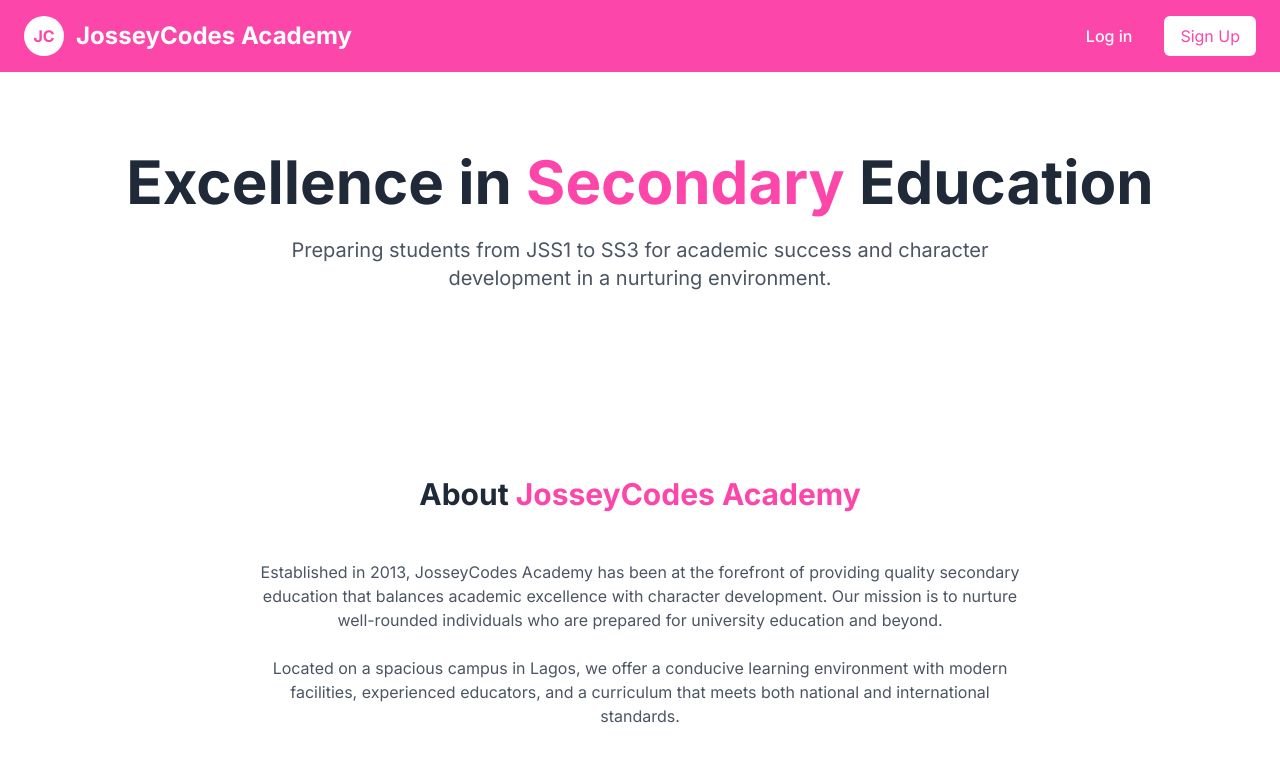
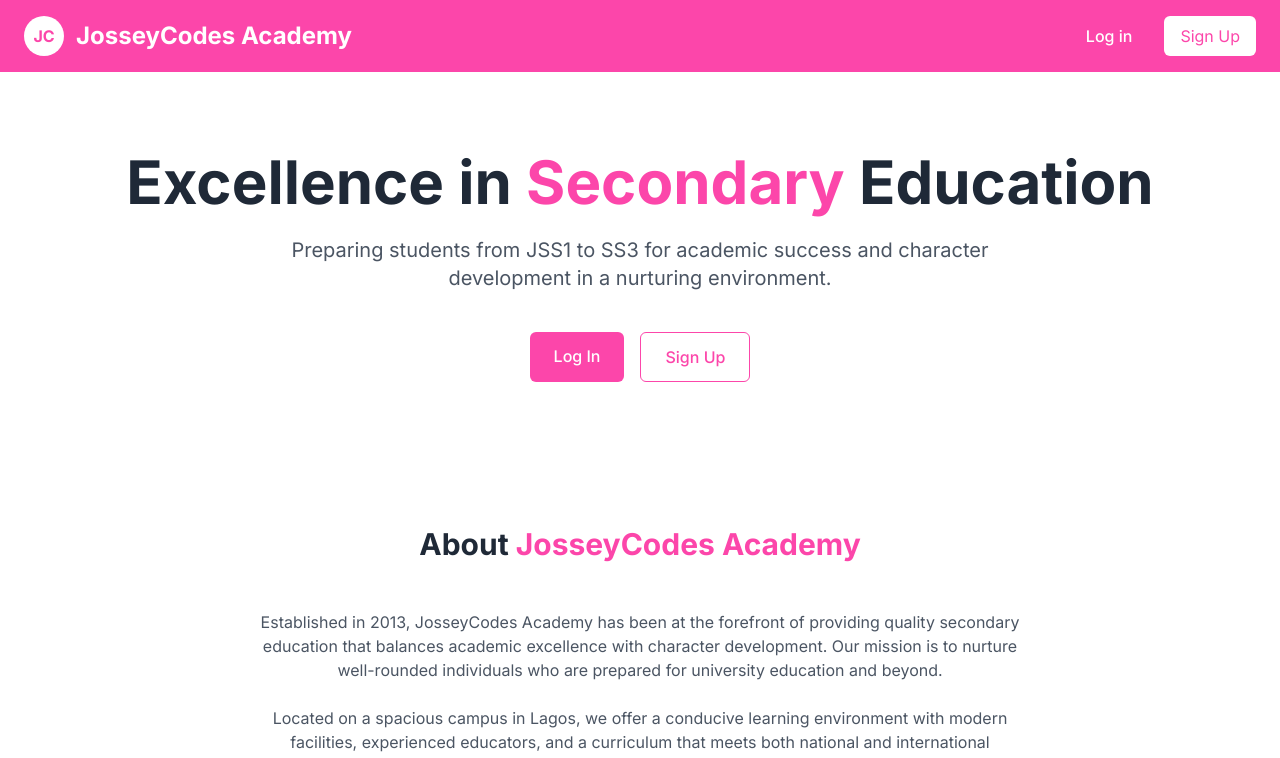
Before and after one commit to josseycodes1/School-Management-App-Frontend, a Next.js app: page / in a window 1280 px wide. Shown: the top 758 px of the page. Built offline with nearby package versions, Linux system fonts and the light colour scheme.

Commit message:
class and admission

```diff
--- a/src/app/onboarding/student/page.tsx
+++ b/src/app/onboarding/student/page.tsx
@@ -465,7 +465,6 @@ export default function StudentOnboarding() {
             <h2 className="text-lg font-medium text-gray-900 mb-4">Academic Information</h2>
 
             <div className="grid grid-cols-1 gap-y-4 gap-x-6 sm:grid-cols-6">
-              {/* Admission Number (Read-only) */}
               <div className={`sm:col-span-3 ${!progress.required_fields.admission_number && 'border-l-4 border-red-500 pl-3'}`}>
                 <label htmlFor="admission_number" className="block text-sm font-medium text-gray-700">
                   Admission Number *
@@ -478,11 +477,12 @@ export default function StudentOnboarding() {
                     onChange={handleChange}
                     className="mt-1 block w-full rounded-md border-gray-300 shadow-sm focus:border-[#FC46AA] focus:ring-[#FC46AA] sm:text-sm p-2 border bg-gray-100 cursor-not-allowed"
                     readOnly
-                  required
                   />
+                <p className="text-sm text-gray-500 mt-1">
+                  Your admission number is automatically generated by the school.
+                </p>
               </div>
 
-              {/* Class Level Dropdown */}
               <div className={`sm:col-span-3 ${!progress.required_fields.class_level && 'border-l-4 border-red-500 pl-3'}`}>
                 <label htmlFor="class_level" className="block text-sm font-medium text-gray-700">
                   Class Level *
@@ -501,9 +501,9 @@ export default function StudentOnboarding() {
                   ))}
                 </select>
               </div>
+
             </div>
           </div>
-
 
           {/* Medical Information Section */}
           <div className="border-b border-gray-200 pb-6">
--- a/src/components/HomePageComponents/HeroSection.tsx
+++ b/src/components/HomePageComponents/HeroSection.tsx
@@ -9,14 +9,14 @@ export default function HeroSection() {
       <p className="text-lg md:text-xl text-gray-600 max-w-3xl mx-auto mb-8 md:mb-10">
         Preparing students from JSS1 to SS3 for academic success and character development in a nurturing environment.
       </p>
-      {/* <div className="flex flex-col sm:flex-row justify-center space-y-4 sm:space-y-0 sm:space-x-4">
+      <div className="flex flex-col sm:flex-row justify-center space-y-4 sm:space-y-0 sm:space-x-4">
         <Link href="/log-in" className="px-6 py-3 bg-[#FC46AA] text-white rounded-md hover:bg-[#F699CD] transition-colors font-medium">
           Log In
         </Link>
         <Link href="/sign-up" className="px-6 py-3 border border-[#FC46AA] text-[#FC46AA] rounded-md hover:bg-[#FC46AA]/10 transition-colors font-medium">
           Sign Up
         </Link>
-      </div> */}
+      </div>
     </section>
   )
 }
```
Lines whose indentation alone changed are shown as unchanged.
